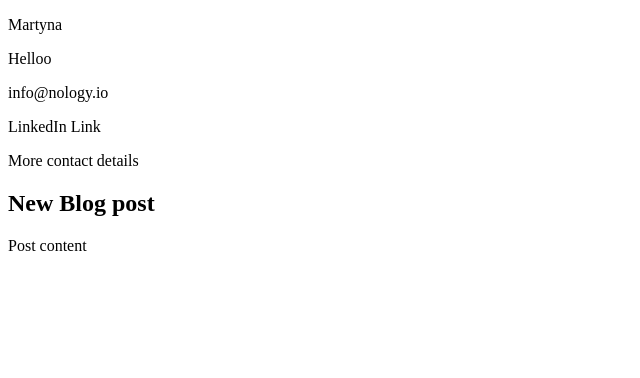
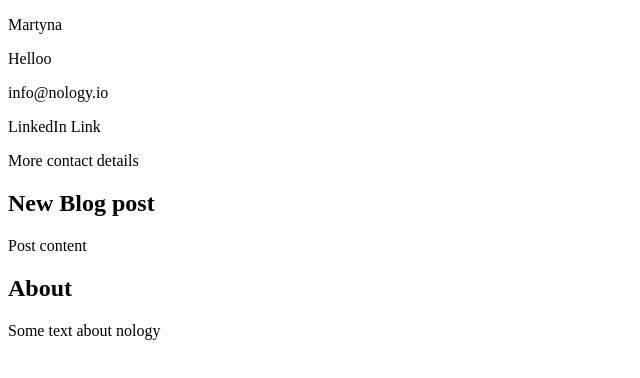
Before and after one commit to martynakr/test-1, a plain HTML site: page index.html in a window 1280 px wide. Shown: the whole page, without its empty margins (0-640 px from the left). Drawn offline with Linux system fonts and the light colour scheme.

Commit message:
added about be paragraph

```diff
--- a/index.html
+++ b/index.html
@@ -16,5 +16,8 @@
 
         <h2>New Blog post</h2>
         <p>Post content</p>
+
+        <h2>About</h2>
+        <p>Some text about nology</p>
     </body>
 </html>
```
